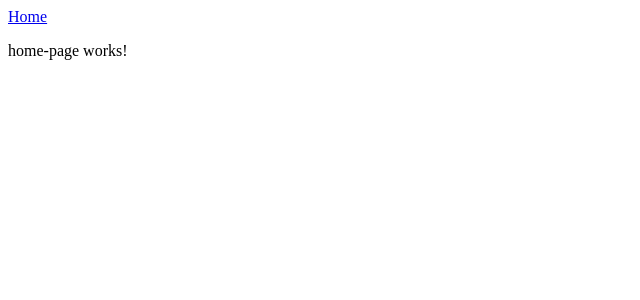
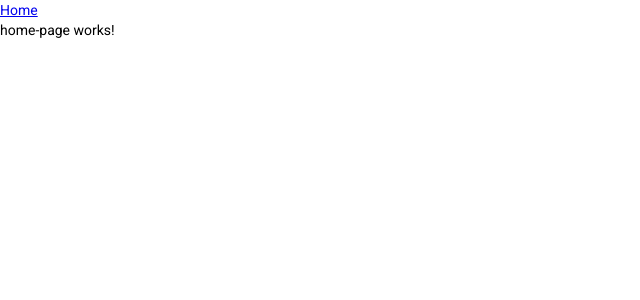
Before and after one commit to ggs5427/LetThereBeLight, an Angular app in the folder let-there-be-light/: page / in a window 1280 px wide. Shown: the top 300 px of the page, without its empty margins (0-640 px from the left). Built offline with nearby package versions, Linux system fonts and the light colour scheme.

Commit message:
more setup

```diff
--- a/let-there-be-light/angular.json
+++ b/let-there-be-light/angular.json
@@ -31,6 +31,7 @@
               "src/assets"
             ],
             "styles": [
+              "./node_modules/@angular/material/prebuilt-themes/indigo-pink.css",
               "src/styles.scss"
             ],
             "scripts": []
@@ -94,6 +95,7 @@
               "src/assets"
             ],
             "styles": [
+              "./node_modules/@angular/material/prebuilt-themes/indigo-pink.css",
               "src/styles.scss"
             ],
             "scripts": []
--- a/let-there-be-light/package.json
+++ b/let-there-be-light/package.json
@@ -12,10 +12,13 @@
   "private": true,
   "dependencies": {
     "@angular/animations": "~11.2.1",
+    "@angular/cdk": "^11.2.1",
     "@angular/common": "~11.2.1",
     "@angular/compiler": "~11.2.1",
     "@angular/core": "~11.2.1",
+    "@angular/flex-layout": "^11.0.0-beta.33",
     "@angular/forms": "~11.2.1",
+    "@angular/material": "^11.2.1",
     "@angular/platform-browser": "~11.2.1",
     "@angular/platform-browser-dynamic": "~11.2.1",
     "@angular/router": "~11.2.1",
--- a/let-there-be-light/src/app/app.module.ts
+++ b/let-there-be-light/src/app/app.module.ts
@@ -5,6 +5,7 @@
 import { AppComponent } from './app.component';
 import { ContactUsComponent } from './contact-us/contact-us.component';
 import { HomePageComponent } from './home-page/home-page.component';
+import { BrowserAnimationsModule } from '@angular/platform-browser/animations';
 
 @NgModule({
   declarations: [
@@ -15,7 +16,8 @@
   imports: [
     BrowserModule,
     ActivitiesModule,
-    AppRoutingModule
+    AppRoutingModule,
+    BrowserAnimationsModule
   ],
   providers: [],
   bootstrap: [AppComponent]
--- a/let-there-be-light/src/index.html
+++ b/let-there-be-light/src/index.html
@@ -6,8 +6,11 @@
   <base href="/">
   <meta name="viewport" content="width=device-width, initial-scale=1">
   <link rel="icon" type="image/x-icon" href="favicon.ico">
+  <link rel="preconnect" href="https://fonts.gstatic.com">
+  <link href="https://fonts.googleapis.com/css2?family=Roboto:wght@300;400;500&display=swap" rel="stylesheet">
+  <link href="https://fonts.googleapis.com/icon?family=Material+Icons" rel="stylesheet">
 </head>
-<body>
+<body class="mat-typography">
   <app-root></app-root>
 </body>
 </html>
--- a/let-there-be-light/src/styles.scss
+++ b/let-there-be-light/src/styles.scss
@@ -1 +1,4 @@
 /* You can add global styles to this file, and also import other style files */
+
+html, body { height: 100%; }
+body { margin: 0; font-family: Roboto, "Helvetica Neue", sans-serif; }
```
Also changed, not shown: 1 other file (tests, documents, lock files or other folders).
